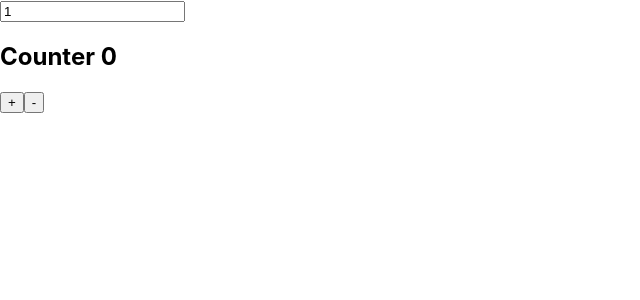
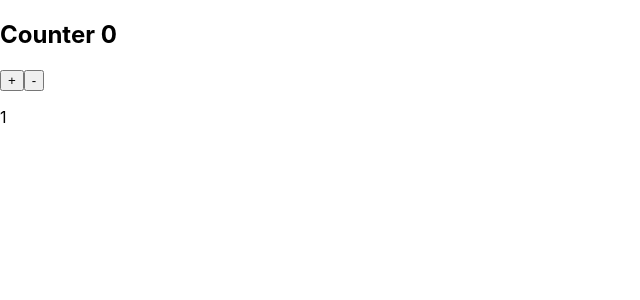
Before and after one commit to pdcourses/learn-react-pd2022, a React (Create React App) app: page / in a window 1280 px wide. Shown: the top 300 px of the page, without its empty margins (0-640 px from the left). Built offline with nearby package versions, Linux system fonts and the light colour scheme.

Commit message:
add step context

```diff
--- a/src/App.js
+++ b/src/App.js
@@ -1,6 +1,7 @@
 import Counter from './Components/Counter';
+import React, { Component } from 'react';
+import { StepContext } from './Contexts';
 
-import React, { Component } from 'react'
 export default class App extends Component {
   constructor(props) {
     super(props);
@@ -14,10 +15,15 @@ export default class App extends Component {
   render() {
     const {step} = this.state;
     return (
+      <StepContext.Provider value={step}>
+          <Counter />
+      </StepContext.Provider>
+      /*
       <div>
         <input type="number" value={step} onChange={this.handleStep} />
         <Counter step={step} />
       </div>
+      */
     )
   }
 }
--- a/src/Components/Counter/index.jsx
+++ b/src/Components/Counter/index.jsx
@@ -1,13 +1,13 @@
-import React, { Component, PureComponent } from 'react';
-import InnerCounter from '../InnerCounter';
+import React, { Component } from 'react';
 import PropTypes from 'prop-types';
+import { StepContext } from '../../Contexts';
 
 /*
 PureComponent
 имеет метод shouldComponentUpdate
 позволяет сделать первое сравление состояний и пропсов
 */
-export default class Counter extends PureComponent {
+export default class Counter extends Component {
   constructor(props) {
     super(props);
     this.state = {
@@ -45,6 +45,13 @@ export default class Counter extends PureComponent {
         <h2>Counter {value}</h2>
         <button onClick={this.inc}>+</button>
         <button onClick={this.dec}>-</button>
+
+        <StepContext.Consumer>
+          {step => {
+            return <p>{step}</p>
+          }}
+        </StepContext.Consumer>
+
       </>
     )
   }
--- /dev/null
+++ b/src/Contexts/index.js
@@ -0,0 +1,2 @@
+import { createContext } from "react";
+export const StepContext = createContext();
```
